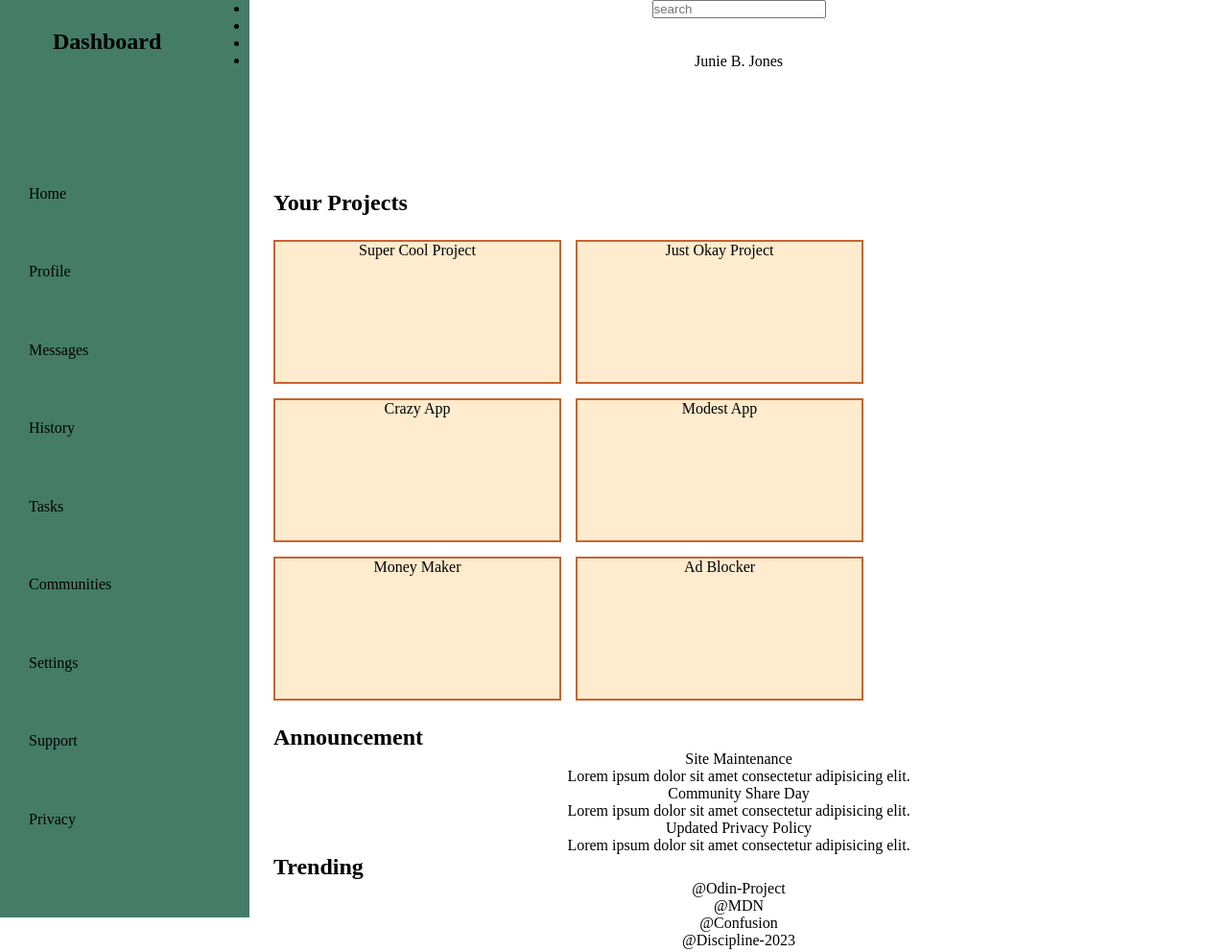
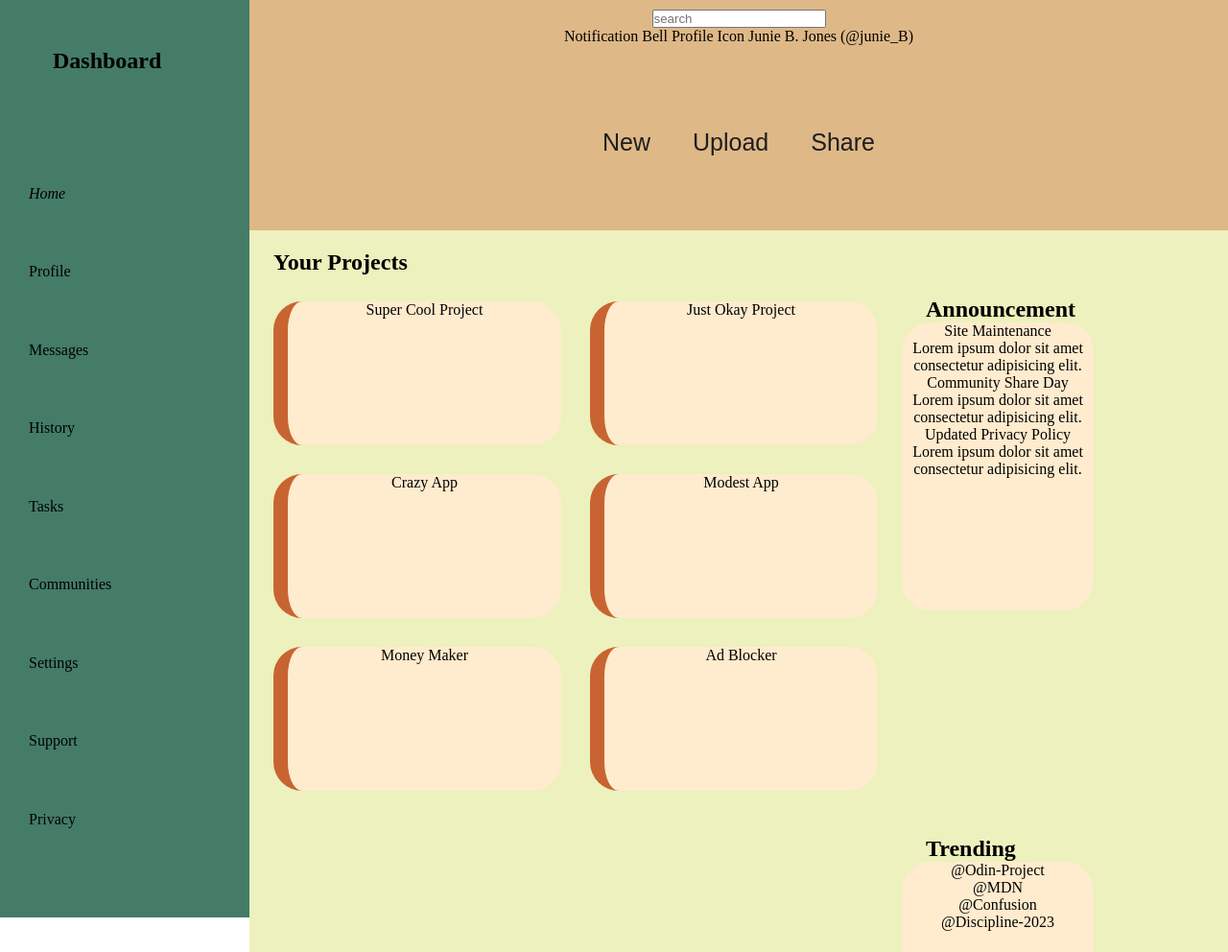
Before and after one commit to tayloramm13/dashboard-project, a plain HTML site: page index.html in a window 1280 px wide. Shown: the top 992 px of the page at 96% size. Drawn offline with Linux system fonts and the light colour scheme.

Commit message:
Basic style nav bar background

```diff
--- a/index.html
+++ b/index.html
@@ -10,54 +10,57 @@
 <body>
     <div class="container">
         <div class="header">
-            <div class="search">
+            <nav class="notify">
                 <input type="text" placeholder="search">
-            </div>
-            <div class="notify">
+                <ul>
+                    <li>Notification Bell</li>
+                    <li>Profile Icon</li>
+                    <li>Junie B. Jones (@junie_B)</li>
+                </ul>
+            </nav>
+            <nav>
                 <ul>
                     <li>
-                        <i></i>
+                        <a href="#">New</a>
                     </li>
                     <li>
-                        <i></i>
+                        <a href="#">Upload</a>
                     </li>
-                    <li>Junie B. Jones</li>
+                    <li>
+                        <a href="#">Share</a>
+                    </li>
                 </ul>
-            </div>
-            <div class="greeting">
-                <i></i>
-                <p></p>
-            </div>
+            </nav>
         </div>
 
         <div class="sidebar">
             <h2>Dashboard</h2>
             <div class="links">
-                <i></i>Home
+                <i class="fas fa-grip-horizontal">Home</i>
             </div>
             <div class="links">
-                <i></i>Profile
+                <i style="font: size 24px"></i>Profile
             </div>
             <div class="links">
-                <i></i>Messages
+                <i style="font: size 24px"></i>Messages
             </div>
             <div class="links">
-                <i></i>History
+                <i class="far fa-clock" style="font: size 24px;"></i>History
             </div>
             <div class="links">
-                <i></i>Tasks
+                <i class="fas fa-clipboard-list" style="font: size 24px;"></i>Tasks
             </div>
             <div class="links">
-                <i></i>Communities
+                <i style="font: size 24px;"></i>Communities
             </div>
             <div class="links">
-                <i></i>Settings
+                <i class="fas fa-cog" style="font: size 24px;"></i>Settings
             </div>
             <div class="links">
-                <i></i>Support
+                <i style="font: size 24px;"></i>Support
             </div>
             <div class="links">
-                <i></i>Privacy
+                <i style="font: size 24px;"></i>Privacy
             </div>
         </div>
 
--- a/style.css
+++ b/style.css
@@ -27,7 +27,6 @@
 .header {
     grid-column: 2 / 3;
     grid-row: 1 / 2;
-    background-color: ;
 }
 
 .nav {
@@ -36,15 +35,45 @@
     background-color: ;
 }
 
+ul {
+
+}
+
+ul li {
+    list-style: none;
+    display: inline-block;
+    float: bottom;
+    line-height: 100%;
+}
+
+ul li a {
+    display: block;
+    text-decoration: none;
+    font-size: 25px;
+    font-family: Arial, Helvetica, sans-serif;
+    color: #1e1e1e;
+    padding: 10px 20px 10px 20px;
+}
+
+nav {
+    width: 100%;
+    height: 100px;
+    background-color: burlywood;
+    padding: 10px 0px;
+}
+
 .projects {
     grid-column: 2 / 3;
     grid-row: 2 / 4;
-    background-color: ;
+    background-color: rgb(236, 241, 189);
+    display: grid;
+    grid-template-columns: 2fr 1fr;
 }
 
 h2 {
     text-align: left;
     padding-left: 25px;
+    padding-top: 20px;
 }
 
 .container2 {
@@ -52,10 +81,38 @@ h2 {
     display: grid;
     grid-template-columns: 300px 300px;
     grid-template-rows: 150px 150px 150px;
-    gap: 15px;
+    gap: 30px;
+    grid-column: 1 / 2;
+
 }
 
 .card {
-    border: 2px solid rgb(200, 100, 50);
+    border-left: 15px solid rgb(200, 100, 50);
     background-color: blanchedalmond;
+    border-radius: 30px;
+    border-top: ;
 }
+
+.announcement {
+    grid-column: 2 / 3;
+    grid-auto-rows: minmax(100%, auto);
+}
+
+.trending {
+    grid-column: 2 / 3;
+    grid-auto-rows: minmax(100%, auto);
+
+}
+
+.alert {
+    border-bottom: 1px solid black;
+}
+
+.announcement-board,
+.trending-board {
+    background-color: blanchedalmond;
+    border-radius: 30px;
+    width: 200px;
+    height: 300px;
+
+}
```
